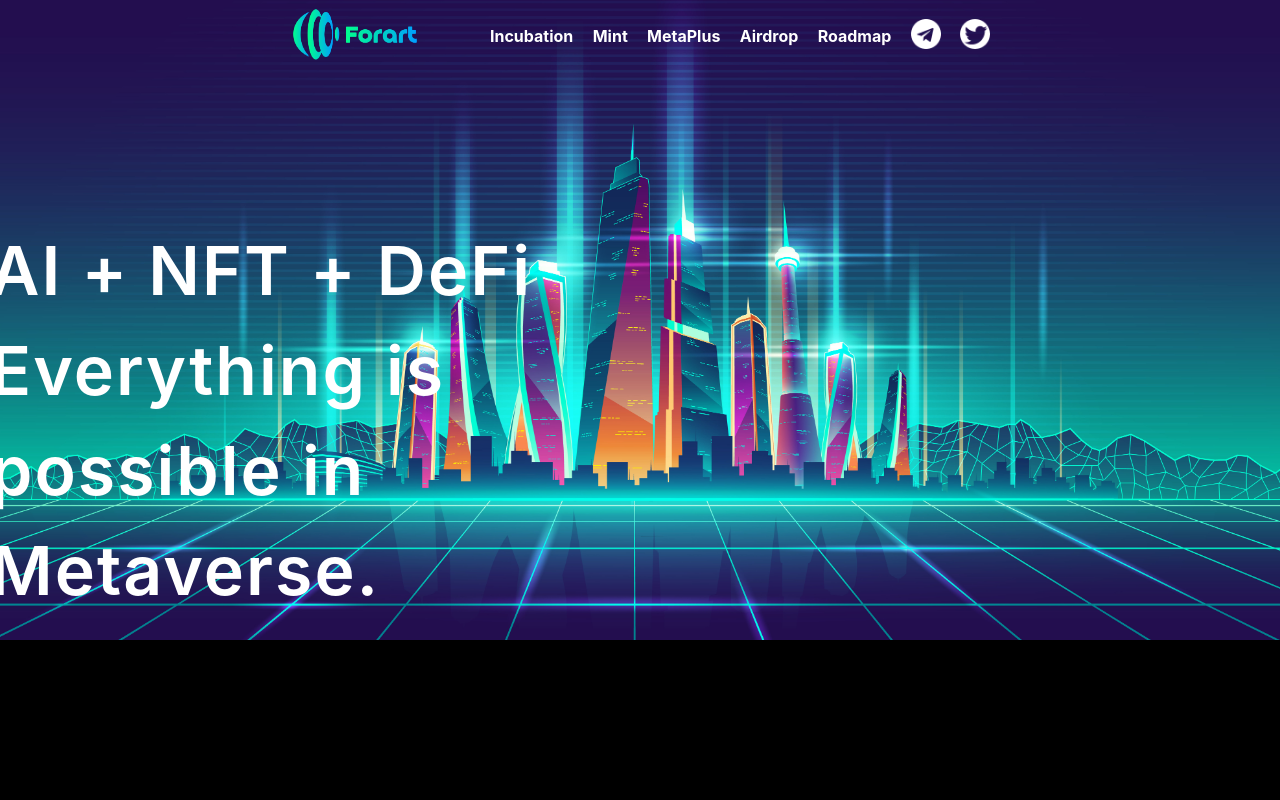
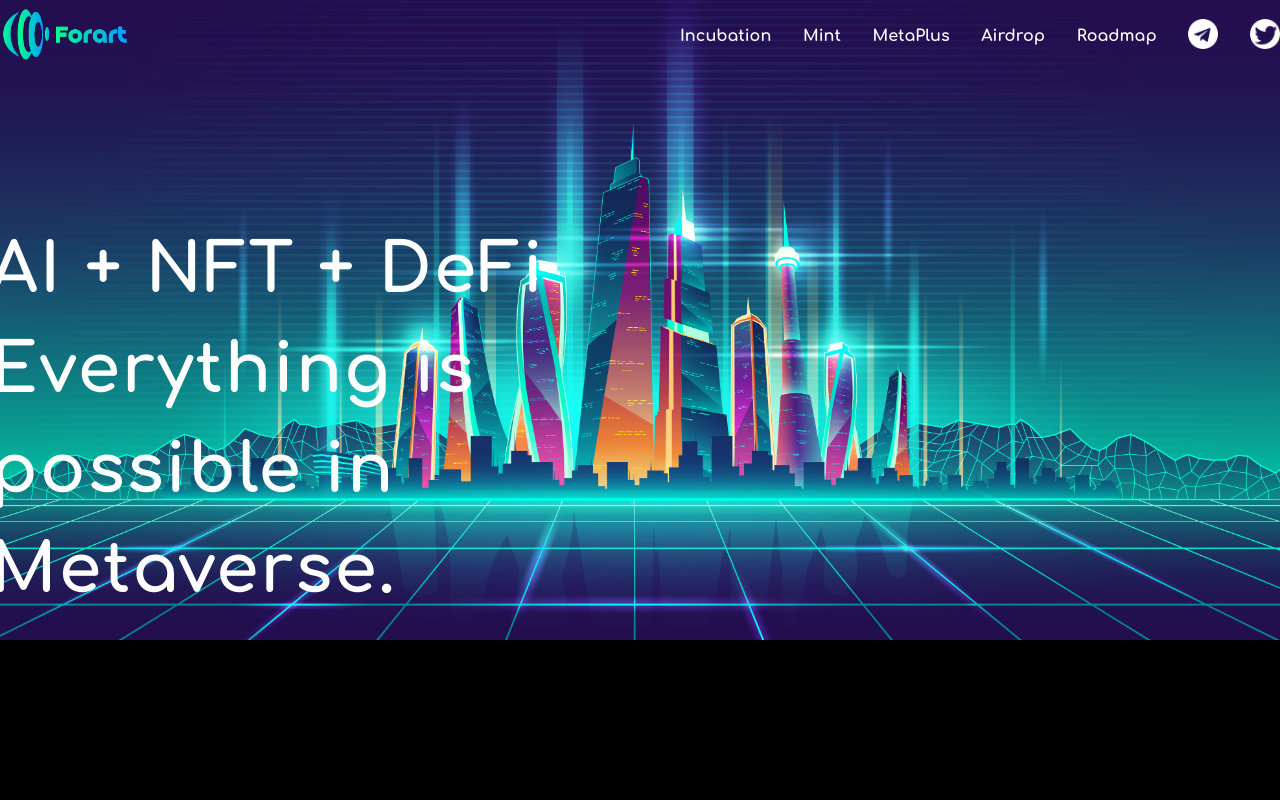
Before and after one commit to harikharan07/forart-website, a React (Create React App) app: page / in a window 1280 px wide. Shown: the top 800 px of the page. Built offline with nearby package versions, Linux system fonts and the light colour scheme.

Commit message:
modify font and navbar width

```diff
--- a/src/App.css
+++ b/src/App.css
@@ -1,9 +1,11 @@
 .App {
   text-align: center;
   background: #000000;
+  font-family: 'campton';
+
+}
 
 
-}
 
 .App-logo {
   height: 40vmin;
--- a/src/App.tsx
+++ b/src/App.tsx
@@ -9,6 +9,7 @@ import Foot from './pages/foot'
 import Incubation from './pages/incubation/index'
 import Mint from './pages/mint/index'
 import Roadmap from './pages/roadmap'
+import './font/font.css'
 
 const App = () => {
   AOS.init({
--- /dev/null
+++ b/src/font/font.css
@@ -0,0 +1,4 @@
+@font-face {
+    font-family:'campton';
+    src: url("./Comfortaa-Bold.ttf");
+}
--- a/src/pages/airdrop/index.tsx
+++ b/src/pages/airdrop/index.tsx
@@ -96,7 +96,7 @@ const Result = styled.div`
 
   p {
     color: #00EBA4;
-    font-size: 64px;
+    font-size: 45px;
   }
 `
 
--- a/src/pages/top/index.tsx
+++ b/src/pages/top/index.tsx
@@ -30,8 +30,6 @@ const Container = styled.div`
 `
 
 const Title = styled.div`
-  width: 1300px;
-  margin-left: calc((100% - 1300px) / 2);
   text-align: left;
 
 
@@ -43,17 +41,6 @@ const Title = styled.div`
       color: #fff;
       width: 700px;
     }
-
-  .foot {
-    width: 780px;
-    margin-top: 212px;
-    font-weight: 300;
-    font-size: 22px;
-    line-height: 1.227;
-    color: #fff;
-    position: relative;
-    display: inline-block;
-  }
 
 `
 
--- a/src/pages/top/navbar.tsx
+++ b/src/pages/top/navbar.tsx
@@ -16,7 +16,9 @@ function scrollToPart(anchorName: string) {
 }
 
 const NavbarContainer = styled.div`
+ display: flex;
   width: 100%;
+  justify-content: center;
   height: 70px;
 
 
@@ -27,11 +29,11 @@ const NavbarContainer = styled.div`
 `
 
 const Wrapper = styled.div`
+  width:1300px;
   display: flex;
   height: 72px;
   justify-content: space-between;
   align-items: center;
-  padding: 0 290px;
 
 
 
@@ -51,7 +53,7 @@ const NavLinksContainer = styled.div`
   display: flex;
   align-items: center;
   justify-content: space-between;
-  width: 500px;
+  width: 600px;
 
   li {
     list-style: none;
```
Also changed, not shown: src/font/CamptonMedium.otf (added), src/font/Comfortaa-Bold.ttf (added).
